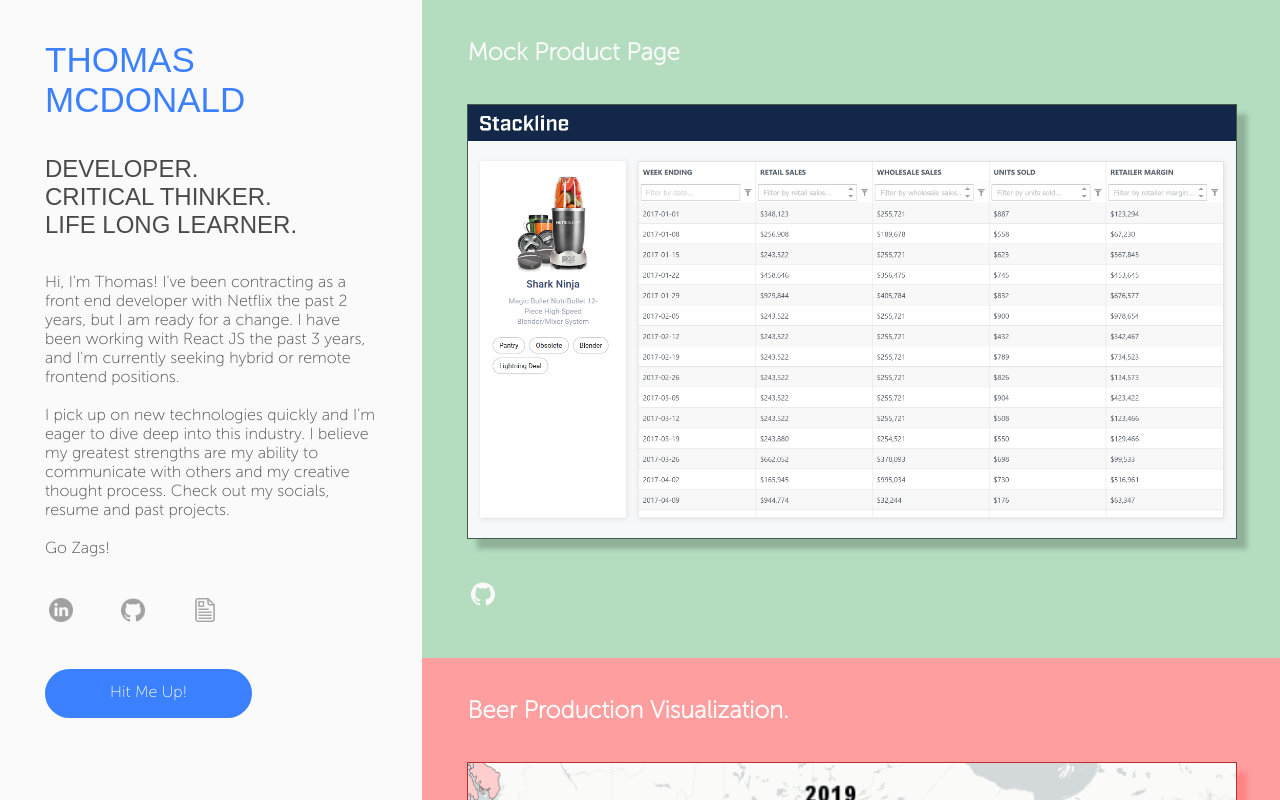
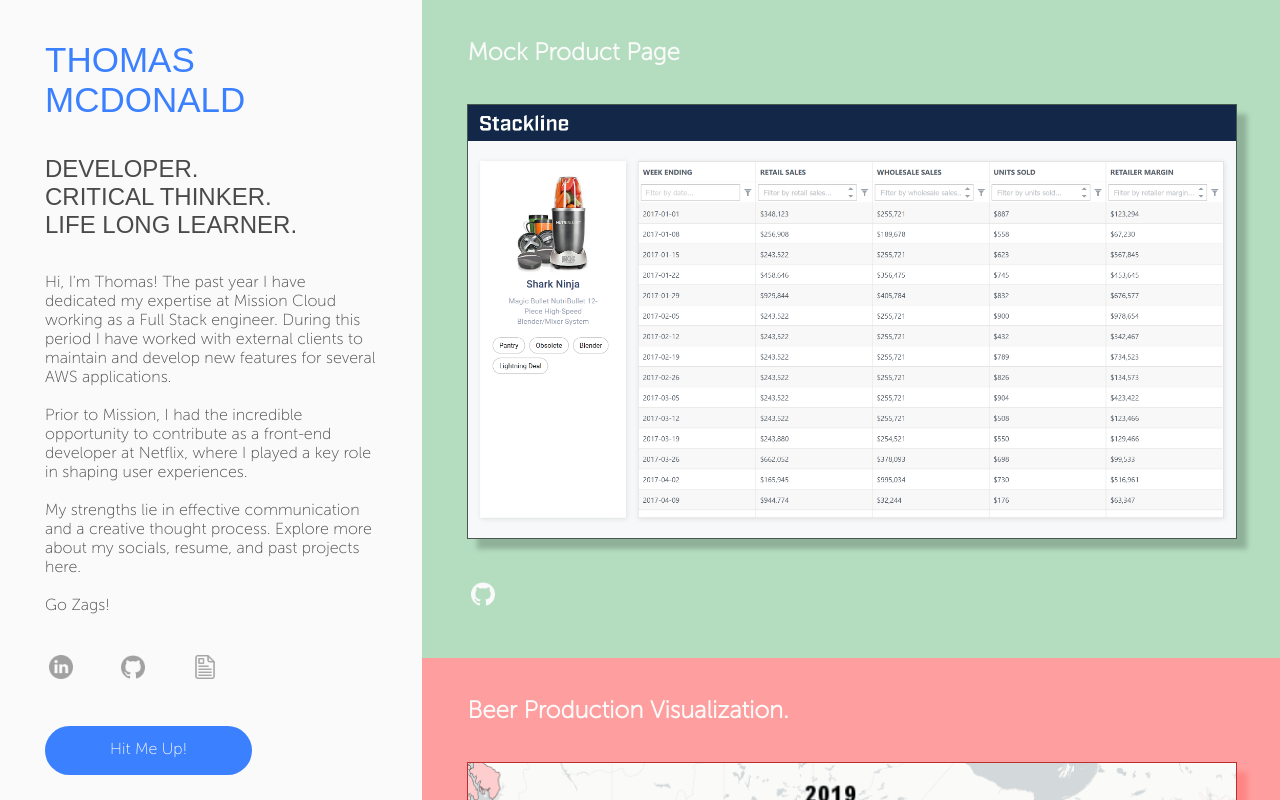
Before and after one commit to TMcDonald98/Personal-Site, a React (Create React App) app: page / in a window 1280 px wide. Shown: the top 800 px of the page. Built offline with nearby package versions, Linux system fonts and the light colour scheme.

Commit message:
updated bio

```diff
--- a/src/App.js
+++ b/src/App.js
@@ -28,10 +28,11 @@ function App() {
 
           <div className="Body">
             <p>
-              Hi, I'm Thomas! I've been contracting as a front end developer with Netflix the past 2 years, but I am ready for a change. I have been working with React JS the past 3 years, and I'm currently seeking hybrid or remote frontend positions.
+              Hi, I'm Thomas! The past year I have dedicated my expertise at Mission Cloud working as a Full Stack engineer. During this period I have worked with external clients to maintain and develop new features for several AWS applications.
               <br /><br />
-              I pick up on new technologies quickly and I’m eager to dive deep into this industry. I believe my greatest strengths are my ability to communicate with others and my creative thought process.
-              Check out my socials, resume and past projects.
+              Prior to Mission, I had the incredible opportunity to contribute as a front-end developer at Netflix, where I played a key role in shaping user experiences.
+              <br /><br />
+              My strengths lie in effective communication and a creative thought process. Explore more about my socials, resume, and past projects here.
               <br /><br />
               Go Zags!
             </p>
```
Also changed, not shown: 1 other file (tests, documents, lock files or other folders).
